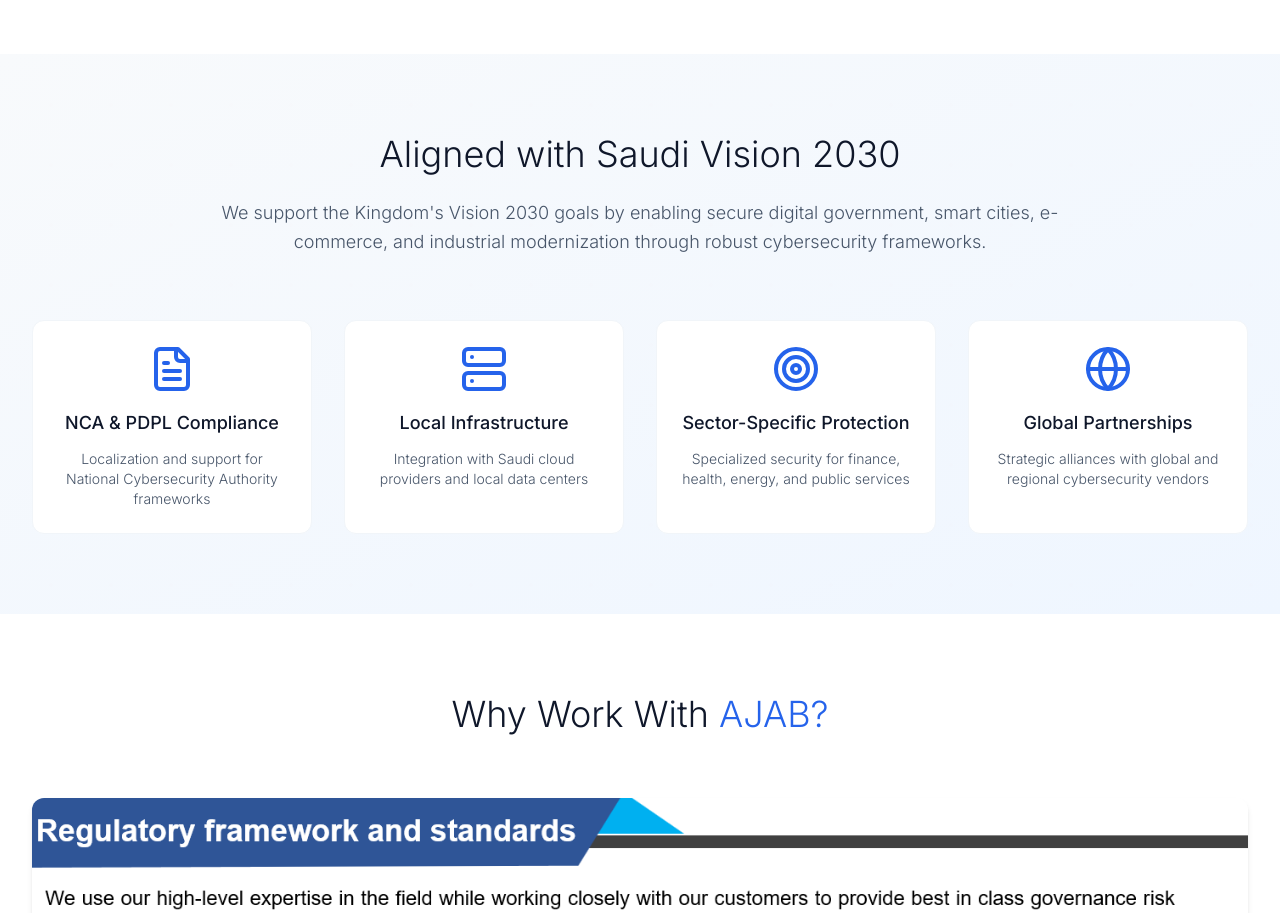
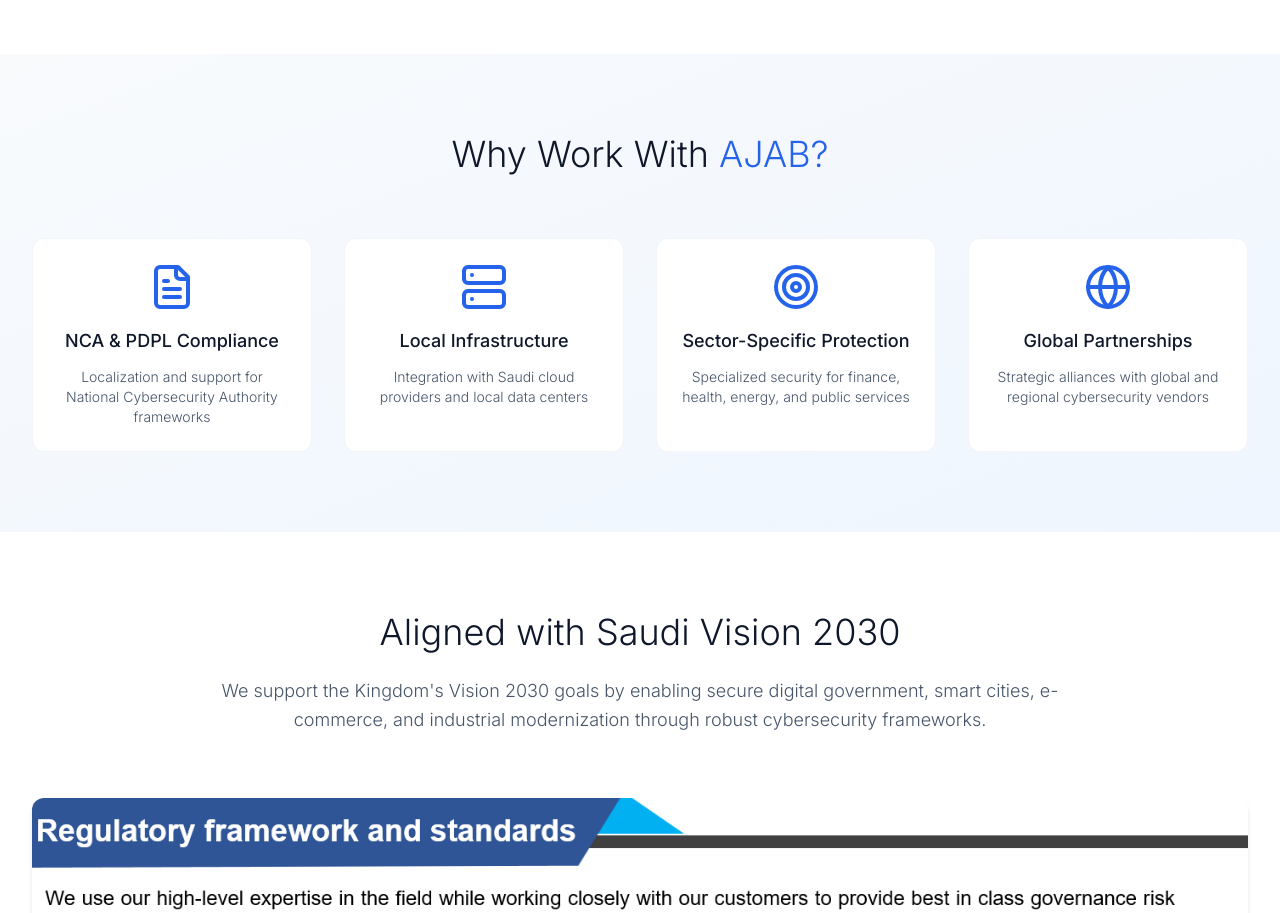
Before and after one commit to yusuf321jamal/ajabtech-site, a Next.js app: page /services/cyber-security in a window 1280 px wide. Shown: the part 3280-4193 px from the top of the page. Built offline with nearby package versions, Linux system fonts and the light colour scheme.

Commit message:
Changes made in cybersecurity and some images fixed

```diff
--- a/components/pages/CloudService.tsx
+++ b/components/pages/CloudService.tsx
@@ -289,9 +289,9 @@
                             : index === 1
                               ? "https://images.unsplash.com/photo-1557804506-669a67965ba0?ixlib=rb-4.0.3&auto=format&fit=crop&w=800&q=80"
                               : index === 2
-                                ? "https://images.unsplash.com/photo-1507003211169-0a1dd7228f2d?ixlib=rb-4.0.3&auto=format&fit=crop&w=800&q=80"
+                                ? "https://plus.unsplash.com/premium_photo-1661590015104-8d0d7b05f9b3?q=80&w=870&auto=format&fit=crop&ixlib=rb-4.1.0&ixid=M3wxMjA3fDB8MHxwaG90by1wYWdlfHx8fGVufDB8fHx8fA%3D%3D"
                                 : index === 3
-                                  ? "https://images.unsplash.com/photo-1558494949-ef010cbdcc31?ixlib=rb-4.0.3&auto=format&fit=crop&w=800&q=80"
+                                  ? "https://plus.unsplash.com/premium_photo-1661414415246-3e502e2fb241?q=80&w=870&auto=format&fit=crop&ixlib=rb-4.1.0&ixid=M3wxMjA3fDB8MHxwaG90by1wYWdlfHx8fGVufDB8fHx8fA%3D%3D"
                                   : "https://images.unsplash.com/photo-1552664730-d307ca884978?ixlib=rb-4.0.3&auto=format&fit=crop&w=800&q=80"
                         }
                         alt={phase.title}
--- a/components/pages/CyberSecurity.tsx
+++ b/components/pages/CyberSecurity.tsx
@@ -505,21 +505,16 @@
           />
 
           <div className="max-w-7xl mx-auto px-4 sm:px-6 lg:px-8 relative">
+
             <motion.div
               className="text-center mb-16"
               {...useScrollAnimation()}
               variants={fadeInUp}
             >
-              <h2 className="text-3xl sm:text-4xl font-light text-slate-900 mb-6">
-                Aligned with Saudi Vision 2030
+              <h2 className="text-3xl sm:text-4xl font-light text-slate-900 mb-4">
+                Why Work With <span className="text-blue-600">AJAB?</span>
               </h2>
-              <p className="text-lg text-slate-600 max-w-4xl mx-auto font-light leading-relaxed">
-                We support the Kingdom's Vision 2030 goals by enabling secure
-                digital government, smart cities, e-commerce, and industrial
-                modernization through robust cybersecurity frameworks.
-              </p>
             </motion.div>
-
             <motion.div
               className="grid md:grid-cols-2 lg:grid-cols-4 gap-8"
               {...useScrollAnimation()}
@@ -588,9 +583,14 @@
               {...useScrollAnimation()}
               variants={fadeInUp}
             >
-              <h2 className="text-3xl sm:text-4xl font-light text-slate-900 mb-4">
-                Why Work With <span className="text-blue-600">AJAB?</span>
+              <h2 className="text-3xl sm:text-4xl font-light text-slate-900 mb-6">
+                Aligned with Saudi Vision 2030
               </h2>
+              <p className="text-lg text-slate-600 max-w-4xl mx-auto font-light leading-relaxed">
+                We support the Kingdom's Vision 2030 goals by enabling secure
+                digital government, smart cities, e-commerce, and industrial
+                modernization through robust cybersecurity frameworks.
+              </p>
             </motion.div>
 
             {/* Full-Width Image */}
--- a/components/pages/DataAnalytics.tsx
+++ b/components/pages/DataAnalytics.tsx
@@ -277,7 +277,7 @@
                             : index === 1
                               ? "https://images.unsplash.com/photo-1557804506-669a67965ba0?ixlib=rb-4.0.3&auto=format&fit=crop&w=800&q=80"
                               : index === 2
-                                ? "https://images.unsplash.com/photo-1507003211169-0a1dd7228f2d?ixlib=rb-4.0.3&auto=format&fit=crop&w=800&q=80"
+                                ? "https://plus.unsplash.com/premium_photo-1682140993556-f263e434000b?q=80&w=1032&auto=format&fit=crop&ixlib=rb-4.1.0&ixid=M3wxMjA3fDB8MHxwaG90by1wYWdlfHx8fGVufDB8fHx8fA%3D%3D"
                                 : index === 3
                                   ? "https://images.unsplash.com/photo-1558494949-ef010cbdcc31?ixlib=rb-4.0.3&auto=format&fit=crop&w=800&q=80"
                                   : "https://images.unsplash.com/photo-1552664730-d307ca884978?ixlib=rb-4.0.3&auto=format&fit=crop&w=800&q=80"
--- a/components/pages/Industry4o.tsx
+++ b/components/pages/Industry4o.tsx
@@ -273,7 +273,7 @@
                           index === 0
                             ? "https://images.unsplash.com/photo-1565106430482-8f6e74349ca1?ixlib=rb-4.0.3&auto=format&fit=crop&w=800&q=80"
                             : index === 1
-                              ? "https://images.unsplash.com/photo-1518709268805-4e9042af2176?ixlib=rb-4.0.3&auto=format&fit=crop&w=800&q=80"
+                              ? "https://plus.unsplash.com/premium_photo-1682126196145-d23f2022a8dd?q=80&w=870&auto=format&fit=crop&ixlib=rb-4.1.0&ixid=M3wxMjA3fDB8MHxwaG90by1wYWdlfHx8fGVufDB8fHx8fA%3D%3D"
                               : index === 2
                                 ? "https://images.unsplash.com/photo-1485827404703-89b55fcc595e?ixlib=rb-4.0.3&auto=format&fit=crop&w=800&q=80"
                                 : "https://images.unsplash.com/photo-1586528116311-ad8dd3c8310d?ixlib=rb-4.0.3&auto=format&fit=crop&w=800&q=80"
```
